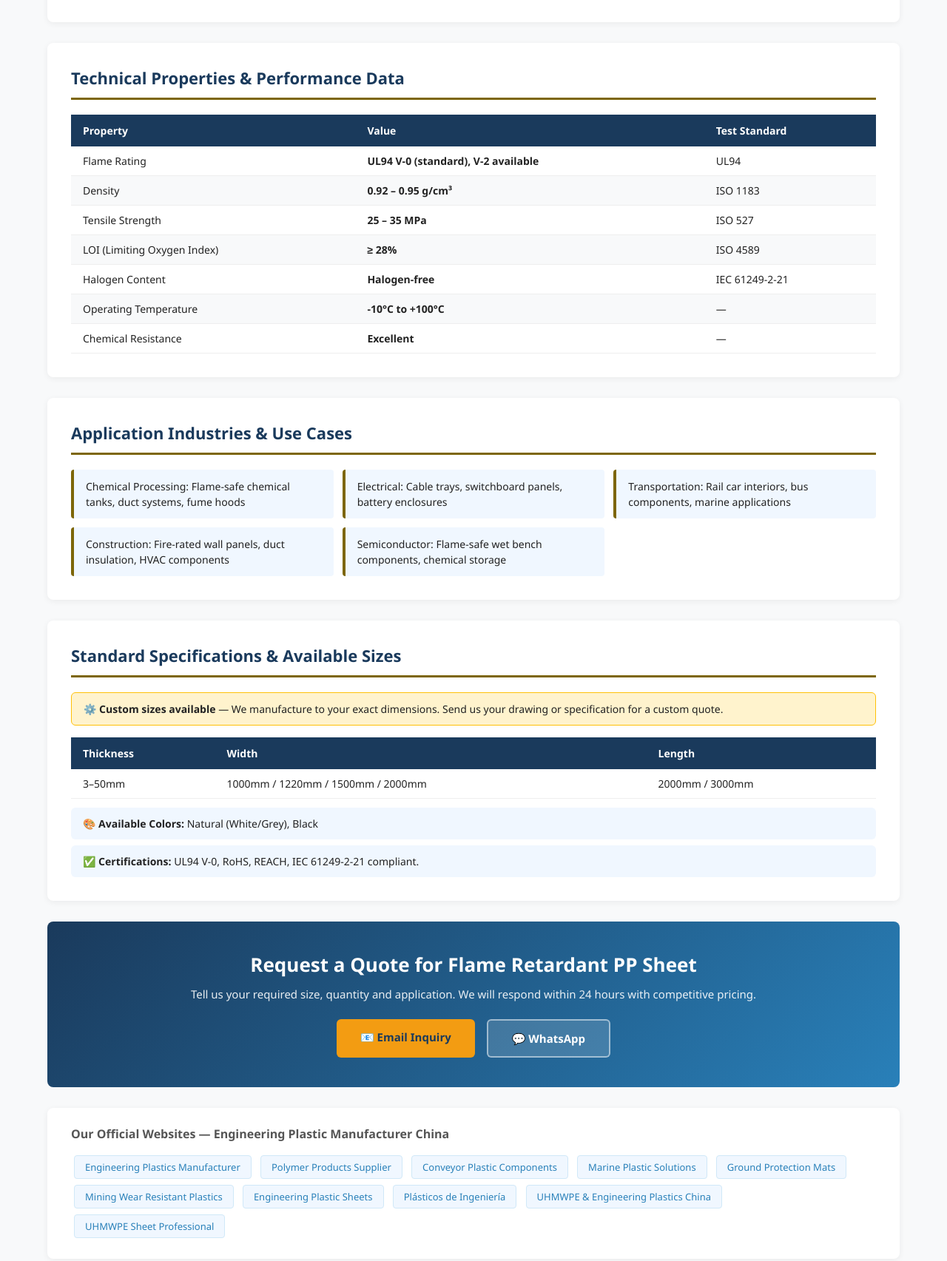
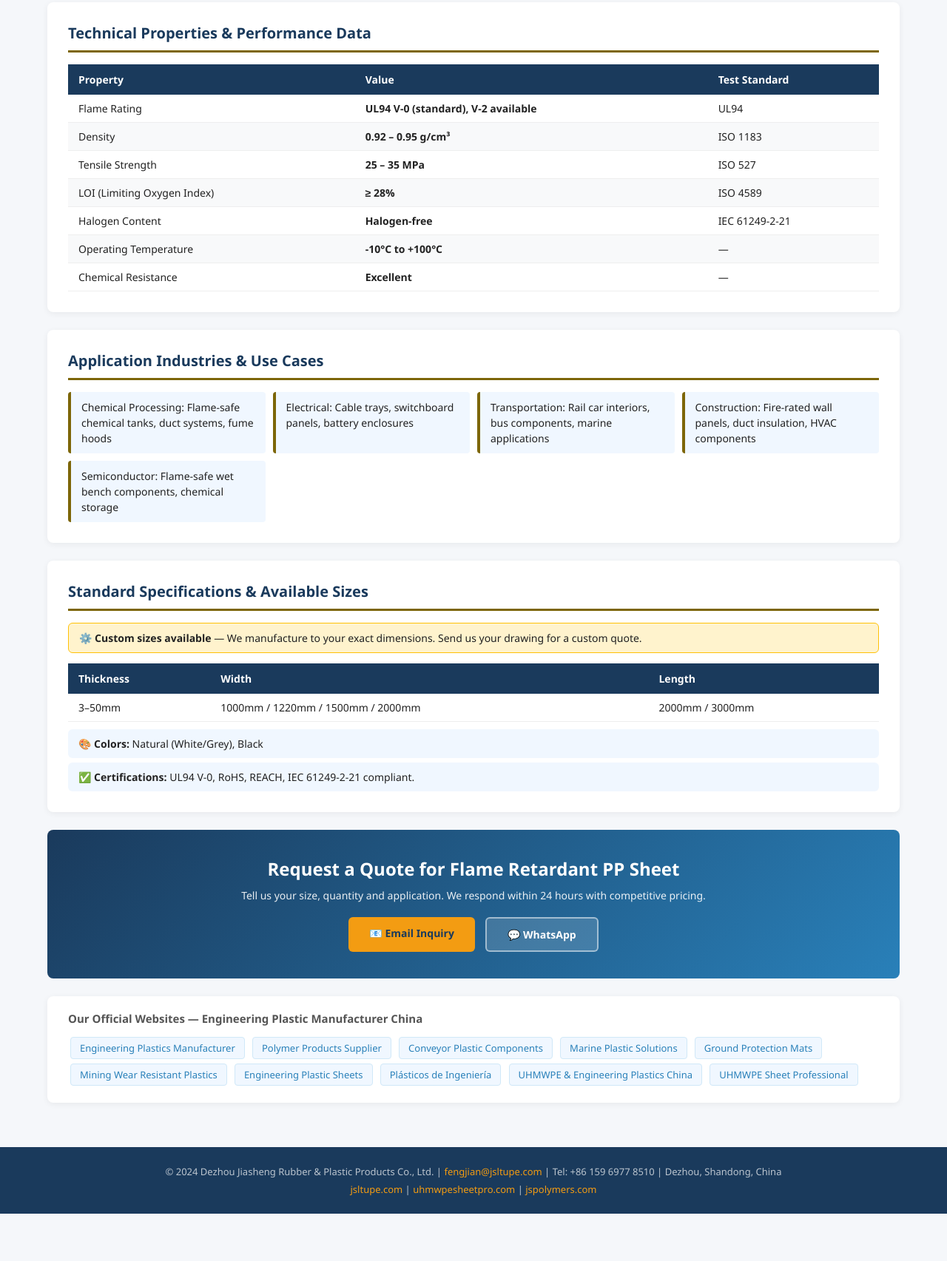
Before and after one commit to dzjsxs/antistatic-plastic-en, a plain HTML site: page fr_pp.html in a window 1280 px wide. Shown: the part 658-2363 px from the top of the page at 74% size. After the commit the page ends 2299 px from the top, so only its background shows below. Drawn offline with Linux system fonts and the light colour scheme.

Commit message:
Add fr_pp.html

```diff
--- a/fr_pp.html
+++ b/fr_pp.html
@@ -1,211 +1,87 @@
 <!DOCTYPE html>
 <html lang="en">
 <head>
-    <meta charset="UTF-8">
-    <meta name="viewport" content="width=device-width, initial-scale=1.0">
-    <title>Flame Retardant PP Sheet | UL94 V-0 Flame Retardant Polypropylene Sheet - Jiasheng Plastic China</title>
-    <meta name="description" content="Buy Flame Retardant PP Sheet from China manufacturer. UL94 V-0 Flame Retardant Polypropylene Sheet with excellent properties. Custom sizes available. Contact: fengjian@jsltupe.com">
-    <meta name="keywords" content="Flame Retardant PP Sheet, UL94 V-0 Flame Retardant Polypropylene Sheet, 阻燃PP板, engineering plastic sheet, China manufacturer, custom plastic">
-    <link rel="canonical" href="https://dzjsxs.github.io/antistatic-plastic-en/fr_pp.html">
-    <style>
-        * { margin: 0; padding: 0; box-sizing: border-box; }
-        body { font-family: 'Segoe UI', Arial, sans-serif; color: #222; background: #f8f9fa; }
-        .header { background: linear-gradient(135deg, #1a3a5c 0%, #2980b9 100%); color: white; padding: 0; }
-        .header-inner { max-width: 1200px; margin: 0 auto; padding: 16px 24px; display: flex; justify-content: space-between; align-items: center; }
-        .logo { font-size: 22px; font-weight: 700; letter-spacing: 1px; }
-        .logo span { color: #f39c12; }
-        .nav a { color: rgba(255,255,255,0.85); text-decoration: none; margin-left: 20px; font-size: 14px; }
-        .nav a:hover { color: white; }
-        .breadcrumb { background: #e8f4fd; padding: 10px 24px; font-size: 13px; color: #555; max-width: 1200px; margin: 0 auto; }
-        .breadcrumb a { color: #2980b9; text-decoration: none; }
-        .hero { background: linear-gradient(135deg, #7d6608 0%, #1a3a5c 100%); color: white; padding: 50px 24px; }
-        .hero-inner { max-width: 1200px; margin: 0 auto; }
-        .hero h1 { font-size: 36px; font-weight: 800; margin-bottom: 8px; }
-        .hero .subtitle { font-size: 18px; opacity: 0.9; margin-bottom: 16px; }
-        .hero .badges { display: flex; gap: 10px; flex-wrap: wrap; }
-        .badge { background: rgba(255,255,255,0.2); border: 1px solid rgba(255,255,255,0.4); padding: 4px 14px; border-radius: 20px; font-size: 13px; }
-        .container { max-width: 1200px; margin: 0 auto; padding: 0 24px; }
-        .content { padding: 40px 0; }
-        .section { background: white; border-radius: 8px; padding: 32px; margin-bottom: 28px; box-shadow: 0 2px 8px rgba(0,0,0,0.06); }
-        .section h2 { font-size: 22px; font-weight: 700; color: #1a3a5c; margin-bottom: 20px; padding-bottom: 12px; border-bottom: 3px solid #7d6608; }
-        .intro-text { line-height: 1.8; color: #444; font-size: 15px; }
-        .intro-text p { margin-bottom: 16px; }
-        table { width: 100%; border-collapse: collapse; font-size: 14px; }
-        th { background: #1a3a5c; color: white; padding: 12px 16px; text-align: left; }
-        td { padding: 10px 16px; border-bottom: 1px solid #eee; }
-        tr:nth-child(even) td { background: #f8f9fa; }
-        tr:hover td { background: #e8f4fd; }
-        .apps-grid { display: grid; grid-template-columns: repeat(auto-fill, minmax(280px, 1fr)); gap: 12px; }
-        .app-item { background: #f0f7ff; border-left: 4px solid #7d6608; padding: 12px 16px; border-radius: 4px; font-size: 14px; line-height: 1.5; }
-        .specs-note { background: #fff3cd; border: 1px solid #ffc107; padding: 12px 16px; border-radius: 6px; margin-bottom: 16px; font-size: 14px; }
-        .cta-section { background: linear-gradient(135deg, #1a3a5c, #2980b9); color: white; border-radius: 8px; padding: 40px; text-align: center; margin-bottom: 28px; }
-        .cta-section h2 { font-size: 26px; margin-bottom: 12px; }
-        .cta-section p { opacity: 0.9; margin-bottom: 24px; font-size: 15px; }
-        .cta-buttons { display: flex; gap: 16px; justify-content: center; flex-wrap: wrap; }
-        .btn { display: inline-block; padding: 14px 32px; border-radius: 6px; text-decoration: none; font-weight: 700; font-size: 15px; transition: transform 0.2s; }
-        .btn:hover { transform: translateY(-2px); }
-        .btn-primary { background: #f39c12; color: #1a3a5c; }
-        .btn-secondary { background: rgba(255,255,255,0.15); color: white; border: 2px solid rgba(255,255,255,0.5); }
-        .backlinks { background: white; border-radius: 8px; padding: 24px 32px; margin-bottom: 28px; box-shadow: 0 2px 8px rgba(0,0,0,0.06); }
-        .backlinks h3 { font-size: 16px; color: #555; margin-bottom: 14px; }
-        .backlinks a { display: inline-block; background: #f0f7ff; color: #2980b9; text-decoration: none; padding: 6px 14px; border-radius: 4px; margin: 4px; font-size: 13px; border: 1px solid #d0e8f8; }
-        .backlinks a:hover { background: #2980b9; color: white; }
-        .footer { background: #1a3a5c; color: rgba(255,255,255,0.7); padding: 30px 24px; text-align: center; font-size: 13px; }
-        .footer a { color: #f39c12; text-decoration: none; }
-        .colors-info { background: #f0f7ff; padding: 12px 16px; border-radius: 6px; font-size: 14px; margin-top: 12px; }
-        @media (max-width: 768px) {
-            .hero h1 { font-size: 26px; }
-            .section { padding: 20px; }
-            .apps-grid { grid-template-columns: 1fr; }
-        }
-    </style>
+<meta charset="UTF-8">
+<meta name="viewport" content="width=device-width,initial-scale=1.0">
+<title>Flame Retardant PP Sheet | UL94 V-0 Flame Retardant Polypropylene Sheet - Jiasheng Plastic China Manufacturer</title>
+<meta name="description" content="Buy Flame Retardant PP Sheet from China manufacturer Jiasheng Plastic. UL94 V-0 Flame Retardant Polypropylene Sheet with superior properties. Custom sizes, OEM available. Email: fengjian@jsltupe.com">
+<meta name="keywords" content="Flame Retardant PP Sheet,UL94 V-0 Flame Retardant Polypropylene Sheet,阻燃PP板,engineering plastic,China manufacturer,custom plastic sheet,wholesale">
+<link rel="canonical" href="https://dzjsxs.github.io/antistatic-plastic-en/fr_pp.html">
+<style>
+*{margin:0;padding:0;box-sizing:border-box}
+body{font-family:'Segoe UI',Arial,sans-serif;color:#222;background:#f5f7fa}
+.hdr{background:linear-gradient(135deg,#1a3a5c,#2980b9);color:#fff;padding:14px 24px;display:flex;justify-content:space-between;align-items:center}
+.logo{font-size:20px;font-weight:800}.logo span{color:#f39c12}
+.nav a{color:rgba(255,255,255,.85);text-decoration:none;margin-left:18px;font-size:13px}
+.bc{background:#e8f4fd;padding:8px 24px;font-size:13px;color:#555}
+.bc a{color:#2980b9;text-decoration:none}
+.hero{background:linear-gradient(135deg,#7d6608,#1a3a5c);color:#fff;padding:48px 24px}
+.hero h1{font-size:34px;font-weight:800;margin-bottom:6px}
+.hero .sub{font-size:17px;opacity:.9;margin-bottom:14px}
+.badges{display:flex;gap:8px;flex-wrap:wrap}
+.badge{background:rgba(255,255,255,.2);border:1px solid rgba(255,255,255,.4);padding:3px 12px;border-radius:20px;font-size:12px}
+.wrap{max-width:1200px;margin:0 auto;padding:0 24px}
+.content{padding:36px 0}
+.sec{background:#fff;border-radius:8px;padding:28px;margin-bottom:24px;box-shadow:0 2px 8px rgba(0,0,0,.06)}
+.sec h2{font-size:20px;font-weight:700;color:#1a3a5c;margin-bottom:16px;padding-bottom:10px;border-bottom:3px solid #7d6608}
+.intro-text p{line-height:1.8;color:#444;font-size:15px;margin-bottom:14px}
+table{width:100%;border-collapse:collapse;font-size:14px}
+th{background:#1a3a5c;color:#fff;padding:11px 14px;text-align:left}
+td{padding:9px 14px;border-bottom:1px solid #eee}
+tr:nth-child(even) td{background:#f8f9fa}
+tr:hover td{background:#e8f4fd}
+.apps{display:grid;grid-template-columns:repeat(auto-fill,minmax(260px,1fr));gap:10px}
+.app-item{background:#f0f7ff;border-left:4px solid #7d6608;padding:10px 14px;border-radius:4px;font-size:14px;line-height:1.5}
+.note{background:#fff3cd;border:1px solid #ffc107;padding:10px 14px;border-radius:6px;margin-bottom:14px;font-size:14px}
+.cta{background:linear-gradient(135deg,#1a3a5c,#2980b9);color:#fff;border-radius:8px;padding:36px;text-align:center;margin-bottom:24px}
+.cta h2{font-size:24px;margin-bottom:10px}
+.cta p{opacity:.9;margin-bottom:20px;font-size:14px}
+.btns{display:flex;gap:14px;justify-content:center;flex-wrap:wrap}
+.btn{display:inline-block;padding:12px 28px;border-radius:6px;text-decoration:none;font-weight:700;font-size:14px}
+.btn-y{background:#f39c12;color:#1a3a5c}
+.btn-w{background:rgba(255,255,255,.15);color:#fff;border:2px solid rgba(255,255,255,.5)}
+.blinks{background:#fff;border-radius:8px;padding:20px 28px;margin-bottom:24px;box-shadow:0 2px 8px rgba(0,0,0,.06)}
+.blinks h3{font-size:15px;color:#555;margin-bottom:12px}
+.blinks a{display:inline-block;background:#f0f7ff;color:#2980b9;text-decoration:none;padding:5px 12px;border-radius:4px;margin:3px;font-size:13px;border:1px solid #d0e8f8}
+.blinks a:hover{background:#2980b9;color:#fff}
+.ftr{background:#1a3a5c;color:rgba(255,255,255,.7);padding:24px;text-align:center;font-size:13px}
+.ftr a{color:#f39c12;text-decoration:none}
+.ci{background:#f0f7ff;padding:10px 14px;border-radius:6px;font-size:14px;margin-top:10px}
+@media(max-width:768px){.hero h1{font-size:24px}.sec{padding:18px}.apps{grid-template-columns:1fr}}
+</style>
 </head>
 <body>
-
-<header class="header">
-    <div class="header-inner">
-        <div class="logo">JS<span>Plastic</span></div>
-        <nav class="nav">
-            <a href="index.html">Home</a>
-            <a href="index.html#products">Products</a>
-            <a href="index.html#contact">Contact</a>
-        </nav>
-    </div>
+<header class="hdr">
+<div class="logo">JS<span>Plastic</span></div>
+<nav class="nav"><a href="index.html">Home</a><a href="index.html#products">Products</a><a href="index.html#contact">Contact</a></nav>
 </header>
-
-<div class="container">
-    <div class="breadcrumb">
-        <a href="index.html">Home</a> &rsaquo; <a href="index.html#products">Products</a> &rsaquo; Flame Retardant PP Sheet
-    </div>
+<div class="wrap"><div class="bc"><a href="index.html">Home</a> › <a href="index.html#products">Products</a> › Flame Retardant PP Sheet</div></div>
+<div class="hero"><div class="wrap">
+<h1>Flame Retardant PP Sheet</h1>
+<div class="sub">UL94 V-0 Flame Retardant Polypropylene Sheet</div>
+<div class="badges"><span class="badge">China Manufacturer</span><span class="badge">Custom Sizes</span><span class="badge">OEM Available</span><span class="badge">Fast Delivery</span></div>
+</div></div>
+<div class="wrap"><div class="content">
+<div class="sec"><h2>Product Introduction</h2><div class="intro-text"><p>Flame Retardant Polypropylene Sheet is a specially formulated PP grade that incorporates halogen-free flame retardant additives to achieve UL94 V-0 or V-2 fire ratings while maintaining the excellent chemical resistance and mechanical properties of standard polypropylene. This material addresses the critical need for fire safety in chemical processing, electrical, and transportation applications where standard PP's flammability is a concern.</p><p>The halogen-free flame retardant system used by Jiasheng Plastic ensures compliance with RoHS and REACH regulations while providing reliable fire performance. The material self-extinguishes within 10 seconds of flame removal (V-0 rating) and produces minimal smoke and toxic gases during combustion, improving safety in enclosed environments.</p></div></div>
+<div class="sec"><h2>Technical Properties &amp; Performance Data</h2>
+<table><thead><tr><th>Property</th><th>Value</th><th>Test Standard</th></tr></thead>
+<tbody><tr><td>Flame Rating</td><td><strong>UL94 V-0 (standard), V-2 available</strong></td><td>UL94</td></tr><tr><td>Density</td><td><strong>0.92 – 0.95 g/cm³</strong></td><td>ISO 1183</td></tr><tr><td>Tensile Strength</td><td><strong>25 – 35 MPa</strong></td><td>ISO 527</td></tr><tr><td>LOI (Limiting Oxygen Index)</td><td><strong>≥ 28%</strong></td><td>ISO 4589</td></tr><tr><td>Halogen Content</td><td><strong>Halogen-free</strong></td><td>IEC 61249-2-21</td></tr><tr><td>Operating Temperature</td><td><strong>-10°C to +100°C</strong></td><td>—</td></tr><tr><td>Chemical Resistance</td><td><strong>Excellent</strong></td><td>—</td></tr></tbody></table></div>
+<div class="sec"><h2>Application Industries &amp; Use Cases</h2><div class="apps"><div class="app-item">Chemical Processing: Flame-safe chemical tanks, duct systems, fume hoods</div><div class="app-item">Electrical: Cable trays, switchboard panels, battery enclosures</div><div class="app-item">Transportation: Rail car interiors, bus components, marine applications</div><div class="app-item">Construction: Fire-rated wall panels, duct insulation, HVAC components</div><div class="app-item">Semiconductor: Flame-safe wet bench components, chemical storage</div></div></div>
+<div class="sec"><h2>Standard Specifications &amp; Available Sizes</h2>
+<div class="note">⚙️ <strong>Custom sizes available</strong> — We manufacture to your exact dimensions. Send us your drawing for a custom quote.</div>
+<table><thead><tr><th>Thickness</th><th>Width</th><th>Length</th></tr></thead>
+<tbody><tr><td>3–50mm</td><td>1000mm / 1220mm / 1500mm / 2000mm</td><td>2000mm / 3000mm</td></tr></tbody></table>
+<div class="ci">🎨 <strong>Colors:</strong> Natural (White/Grey), Black</div>
+<div class="ci" style="margin-top:6px">✅ <strong>Certifications:</strong> UL94 V-0, RoHS, REACH, IEC 61249-2-21 compliant.</div>
 </div>
-
-<div class="hero">
-    <div class="hero-inner">
-        <h1>Flame Retardant PP Sheet</h1>
-        <div class="subtitle">UL94 V-0 Flame Retardant Polypropylene Sheet</div>
-        <div class="badges">
-            <span class="badge">China Manufacturer</span>
-            <span class="badge">Custom Sizes</span>
-            <span class="badge">OEM Available</span>
-            <span class="badge">Fast Delivery</span>
-        </div>
-    </div>
-</div>
-
-<div class="container">
-<div class="content">
-
-    <!-- Product Introduction -->
-    <div class="section">
-        <h2>Product Introduction</h2>
-        <div class="intro-text">
-            <p>Flame Retardant Polypropylene Sheet is a specially formulated PP grade that incorporates halogen-free flame retardant additives to achieve UL94 V-0 or V-2 fire ratings while maintaining the excellent chemical resistance and mechanical properties of standard polypropylene. This material addresses the critical need for fire safety in chemical processing, electrical, and transportation applications where standard PP's flammability is a concern.</p><p>The halogen-free flame retardant system used by Jiasheng Plastic ensures compliance with RoHS and REACH regulations while providing reliable fire performance. The material self-extinguishes within 10 seconds of flame removal (V-0 rating) and produces minimal smoke and toxic gases during combustion, improving safety in enclosed environments.</p>
-        </div>
-    </div>
-
-    <!-- Technical Properties -->
-    <div class="section">
-        <h2>Technical Properties & Performance Data</h2>
-        <table>
-            <thead>
-                <tr>
-                    <th>Property</th>
-                    <th>Value</th>
-                    <th>Test Standard</th>
-                </tr>
-            </thead>
-            <tbody>
-
-        <tr>
-            <td>Flame Rating</td>
-            <td><strong>UL94 V-0 (standard), V-2 available</strong></td>
-            <td>UL94</td>
-        </tr>
-        <tr>
-            <td>Density</td>
-            <td><strong>0.92 – 0.95 g/cm³</strong></td>
-            <td>ISO 1183</td>
-        </tr>
-        <tr>
-            <td>Tensile Strength</td>
-            <td><strong>25 – 35 MPa</strong></td>
-            <td>ISO 527</td>
-        </tr>
-        <tr>
-            <td>LOI (Limiting Oxygen Index)</td>
-            <td><strong>≥ 28%</strong></td>
-            <td>ISO 4589</td>
-        </tr>
-        <tr>
-            <td>Halogen Content</td>
-            <td><strong>Halogen-free</strong></td>
-            <td>IEC 61249-2-21</td>
-        </tr>
-        <tr>
-            <td>Operating Temperature</td>
-            <td><strong>-10°C to +100°C</strong></td>
-            <td>—</td>
-        </tr>
-        <tr>
-            <td>Chemical Resistance</td>
-            <td><strong>Excellent</strong></td>
-            <td>—</td>
-        </tr>
-            </tbody>
-        </table>
-    </div>
-
-    <!-- Applications -->
-    <div class="section">
-        <h2>Application Industries & Use Cases</h2>
-        <div class="apps-grid">
-            <div class="app-item">Chemical Processing: Flame-safe chemical tanks, duct systems, fume hoods</div><div class="app-item">Electrical: Cable trays, switchboard panels, battery enclosures</div><div class="app-item">Transportation: Rail car interiors, bus components, marine applications</div><div class="app-item">Construction: Fire-rated wall panels, duct insulation, HVAC components</div><div class="app-item">Semiconductor: Flame-safe wet bench components, chemical storage</div>
-        </div>
-    </div>
-
-    <!-- Specifications -->
-    <div class="section">
-        <h2>Standard Specifications & Available Sizes</h2>
-        <div class="specs-note">
-            ⚙️ <strong>Custom sizes available</strong> — We manufacture to your exact dimensions. Send us your drawing or specification for a custom quote.
-        </div>
-        <table>
-            <thead>
-                <tr>
-                    <th>Thickness</th>
-                    <th>Width</th>
-                    <th>Length</th>
-                </tr>
-            </thead>
-            <tbody>
-
-            <tr>
-                <td>3–50mm</td>
-                <td>1000mm / 1220mm / 1500mm / 2000mm</td>
-                <td>2000mm / 3000mm</td>
-            </tr>
-            </tbody>
-        </table>
-        <div class="colors-info">
-            🎨 <strong>Available Colors:</strong> Natural (White/Grey), Black
-        </div>
-        <div class="colors-info" style="margin-top:8px;">✅ <strong>Certifications:</strong> UL94 V-0, RoHS, REACH, IEC 61249-2-21 compliant.</div>
-    </div>
-
-    <!-- CTA -->
-    <div class="cta-section">
-        <h2>Request a Quote for Flame Retardant PP Sheet</h2>
-        <p>Tell us your required size, quantity and application. We will respond within 24 hours with competitive pricing.</p>
-        <div class="cta-buttons">
-            <a href="mailto:fengjian@jsltupe.com?subject=Inquiry: Flame Retardant PP Sheet&body=Hello, I need a quote for Flame Retardant PP Sheet. Size: ___ Quantity: ___ Application: ___" class="btn btn-primary">📧 Email Inquiry</a>
-            <a href="https://wa.me/8615969778510?text=Hello, I need a quote for Flame Retardant PP Sheet" class="btn btn-secondary" target="_blank">💬 WhatsApp</a>
-        </div>
-    </div>
-
-    <!-- Related Links / Backlinks -->
-    <div class="backlinks">
-        <h3>Our Official Websites — Engineering Plastic Manufacturer China</h3>
-        <a href="https://www.jspolymers.com" target="_blank" rel="dofollow">Engineering Plastics Manufacturer</a>
+<div class="cta"><h2>Request a Quote for Flame Retardant PP Sheet</h2>
+<p>Tell us your size, quantity and application. We respond within 24 hours with competitive pricing.</p>
+<div class="btns">
+<a href="mailto:fengjian@jsltupe.com?subject=Inquiry: Flame Retardant PP Sheet&body=Hello, I need a quote for Flame Retardant PP Sheet. Size: ___ Qty: ___ Application: ___" class="btn btn-y">📧 Email Inquiry</a>
+<a href="https://wa.me/8615969778510?text=Hello, I need Flame Retardant PP Sheet quote" class="btn btn-w" target="_blank">💬 WhatsApp</a>
+</div></div>
+<div class="blinks"><h3>Our Official Websites — Engineering Plastic Manufacturer China</h3>
+<a href="https://www.jspolymers.com" target="_blank" rel="dofollow">Engineering Plastics Manufacturer</a>
 <a href="https://www.jslt-polymers.com" target="_blank" rel="dofollow">Polymer Products Supplier</a>
 <a href="https://www.jslt-conveyor.com" target="_blank" rel="dofollow">Conveyor Plastic Components</a>
 <a href="https://www.jslt-marine.com" target="_blank" rel="dofollow">Marine Plastic Solutions</a>
@@ -214,23 +90,10 @@
 <a href="https://www.jslt-engplastics.com" target="_blank" rel="dofollow">Engineering Plastic Sheets</a>
 <a href="https://www.plasticos-ingenieria.com" target="_blank" rel="dofollow">Plásticos de Ingeniería</a>
 <a href="https://www.jsltupe.com" target="_blank" rel="dofollow">UHMWPE & Engineering Plastics China</a>
-<a href="https://www.uhmwpesheetpro.com" target="_blank" rel="dofollow">UHMWPE Sheet Professional</a>
-
-    </div>
-
-</div>
-</div>
-
-<footer class="footer">
-    <p>© 2024 Dezhou Jiasheng Rubber &amp; Plastic Products Co., Ltd. |
-    <a href="mailto:fengjian@jsltupe.com">fengjian@jsltupe.com</a> |
-    Tel: +86 159 6977 8510 | Dezhou, Shandong, China</p>
-    <p style="margin-top:8px;">
-        <a href="https://www.jsltupe.com">www.jsltupe.com</a> |
-        <a href="https://www.uhmwpesheetpro.com">www.uhmwpesheetpro.com</a> |
-        <a href="https://www.jspolymers.com">www.jspolymers.com</a>
-    </p>
+<a href="https://www.uhmwpesheetpro.com" target="_blank" rel="dofollow">UHMWPE Sheet Professional</a></div>
+</div></div>
+<footer class="ftr">
+<p>© 2024 Dezhou Jiasheng Rubber &amp; Plastic Products Co., Ltd. | <a href="mailto:fengjian@jsltupe.com">fengjian@jsltupe.com</a> | Tel: +86 159 6977 8510 | Dezhou, Shandong, China</p>
+<p style="margin-top:6px"><a href="https://www.jsltupe.com">jsltupe.com</a> | <a href="https://www.uhmwpesheetpro.com">uhmwpesheetpro.com</a> | <a href="https://www.jspolymers.com">jspolymers.com</a></p>
 </footer>
-
-</body>
-</html>
+</body></html>
```
